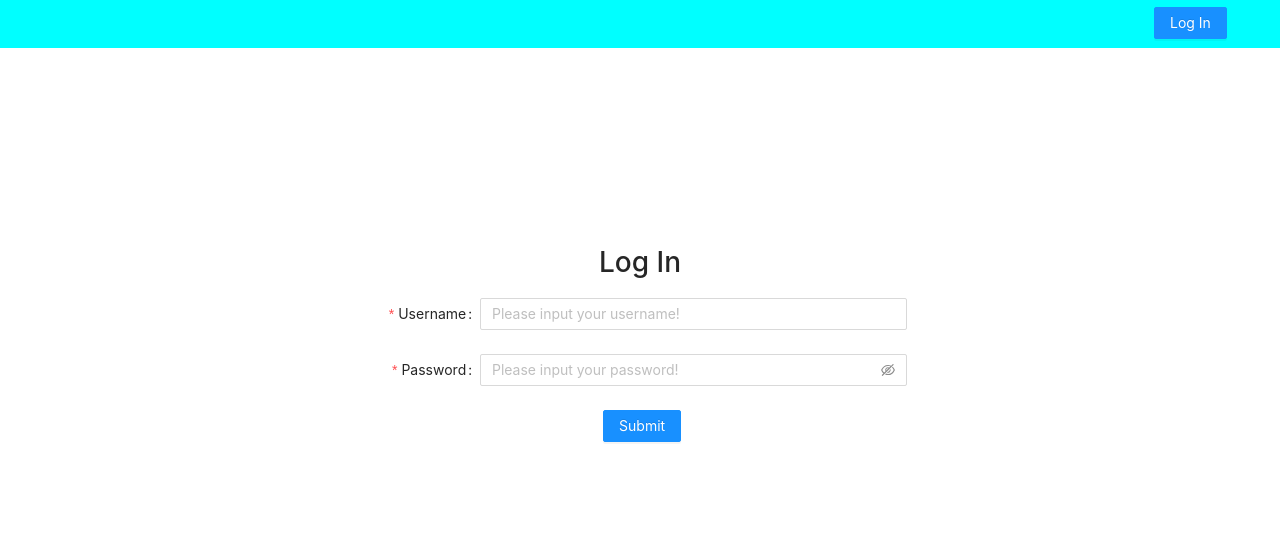
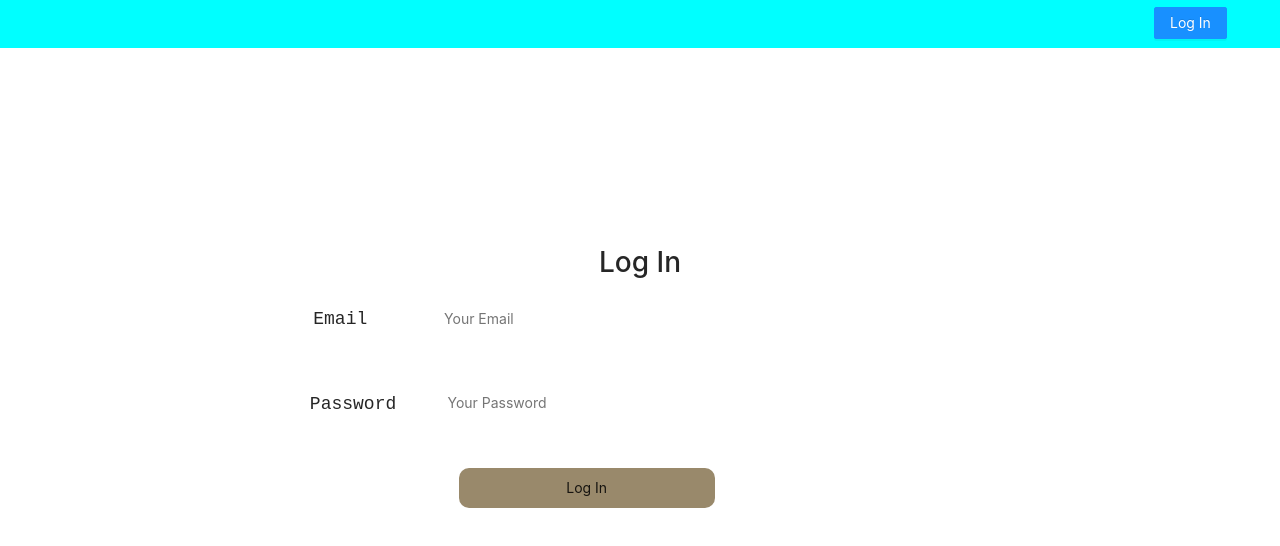
Before and after one commit to Suvradeepparia3/my-app, a React (Create React App) app: page /login in a window 1280 px wide. Shown: the top 546 px of the page. Built offline with nearby package versions, Linux system fonts and the light colour scheme.

Commit message:
use HookForm

```diff
--- a/package.json
+++ b/package.json
@@ -15,6 +15,7 @@
     "axios": "^1.1.3",
     "react": "^18.2.0",
     "react-dom": "^18.2.0",
+    "react-hook-form": "^7.39.4",
     "react-redux": "^8.0.4",
     "react-router-dom": "^6.4.3",
     "react-scripts": "5.0.1",
--- a/src/App.css
+++ b/src/App.css
@@ -27,3 +27,30 @@ img {
   background-position: center;
   background-repeat: no-repeat;
 }
+.lebelName {
+  font-size: large;
+  font-family: "Courier New", Courier, monospace;
+  font-weight: 500;
+}
+.inputBox {
+  margin-left: 7%;
+  border: none;
+  width: 70%;
+  height: 40px;
+  border-radius: 25px;
+  padding-left: 5%;
+}
+.ml {
+  margin-left: 3%;
+}
+.input {
+  margin-bottom: 7%;
+}
+.button {
+  height: 40px;
+  width: 40%;
+  background-color: rgb(153, 137, 107);
+  border: none;
+  border-radius: 10px;
+  cursor: pointer;
+}
--- a/src/Pages/Login.tsx
+++ b/src/Pages/Login.tsx
@@ -1,4 +1,4 @@
-import React, { useEffect } from "react";
+import React, { useEffect, useState } from "react";
 import { connect } from "react-redux";
 import { Button, Form, Input } from "antd";
 import { Col, Row } from "antd";
@@ -6,11 +6,14 @@ import { logInSubmit } from "../Redux/Action";
 import { useNavigate } from "react-router-dom";
 import { Spin } from "antd";
 import { AppDispatch, RootState } from "../Redux/Store";
+import { useForm } from "react-hook-form";
 
 function Login(props: LoginProps) {
-  const onFinish = (values: ValueProps) => {
-    props.logIncall(values);
-  };
+  const {
+    handleSubmit,
+    register,
+    formState: { errors },
+  } = useForm<userCredProps>();
 
   const token = localStorage.getItem("token");
   const navigate = useNavigate();
@@ -23,54 +26,63 @@ function Login(props: LoginProps) {
     call();
   }, [token, navigate]);
 
+  const logIn = (userCred: userCredProps) => {
+    let values = {
+      password: userCred.password,
+      username: userCred.email,
+    };
+    props.logIncall(values);
+  };
+
   return (
     <div className="content">
       <h1>Log In</h1>
       <Row>
         <Col span={12} offset={5}>
-          <Form
-            name="basic"
-            labelCol={{ span: 8 }}
-            wrapperCol={{ span: 16 }}
-            onFinish={onFinish}
-            autoComplete="off"
-          >
-            <Form.Item
-              label="Username"
-              name="username"
-              rules={[
-                { required: true, message: "Please input your username!" },
-              ]}
-            >
-              <Input placeholder="Please input your username!" />
-            </Form.Item>
+          <form onSubmit={handleSubmit(logIn)}>
+            <div className="input">
+              <label htmlFor="name" className="lebelName">
+                Email
+              </label>
+              <input
+                {...register("email", { required: true })}
+                className="inputBox"
+                name="email"
+                id="email"
+                type="email"
+                placeholder="Your Email"
+                autoComplete="off"
+              />
+              <br />
+              {errors.email && "Email is required"}
+            </div>
 
-            <Form.Item
-              label="Password"
-              name="password"
-              rules={[
-                { required: true, message: "Please input your password!" },
-              ]}
-            >
-              <Input.Password placeholder="Please input your password!" />
-            </Form.Item>
+            <div className="input">
+              <label htmlFor="email" className="lebelName">
+                Password
+              </label>
+              <input
+                {...register("password", { required: true })}
+                className="inputBox ml"
+                name="password"
+                id="password"
+                type="password"
+                autoComplete="off"
+                placeholder="Your Password"
+              />
+              <p>{errors.password && "Password is required"}</p>
+            </div>
 
-            <Form.Item
-              wrapperCol={{ offset: 8, span: 16 }}
-              style={{ marginRight: "12%" }}
-            >
-              <Button type="primary" htmlType="submit">
-                Submit
-              </Button>
-
+            <div className="flex justify-end border-t mt-3 pt-5">
+              <button className="button">Log In</button>
               <div style={{ marginTop: "10px" }}>
                 {props.loading ? <Spin /> : null}
               </div>
               <div style={{ marginTop: "10px", color: "red" }}>
                 {!props.loading && props.error ? <p>{props.error}</p> : null}
               </div>
-            </Form.Item>
-          </Form>
+            </div>
+          </form>
         </Col>
       </Row>
     </div>
@@ -80,6 +92,10 @@ function Login(props: LoginProps) {
 interface ValueProps {
   password: string;
   username: string;
+}
+interface userCredProps {
+  password: string;
+  email: string;
 }
 
 interface LoginProps {
```
Also changed, not shown: 1 other file (tests, documents, lock files or other folders).
